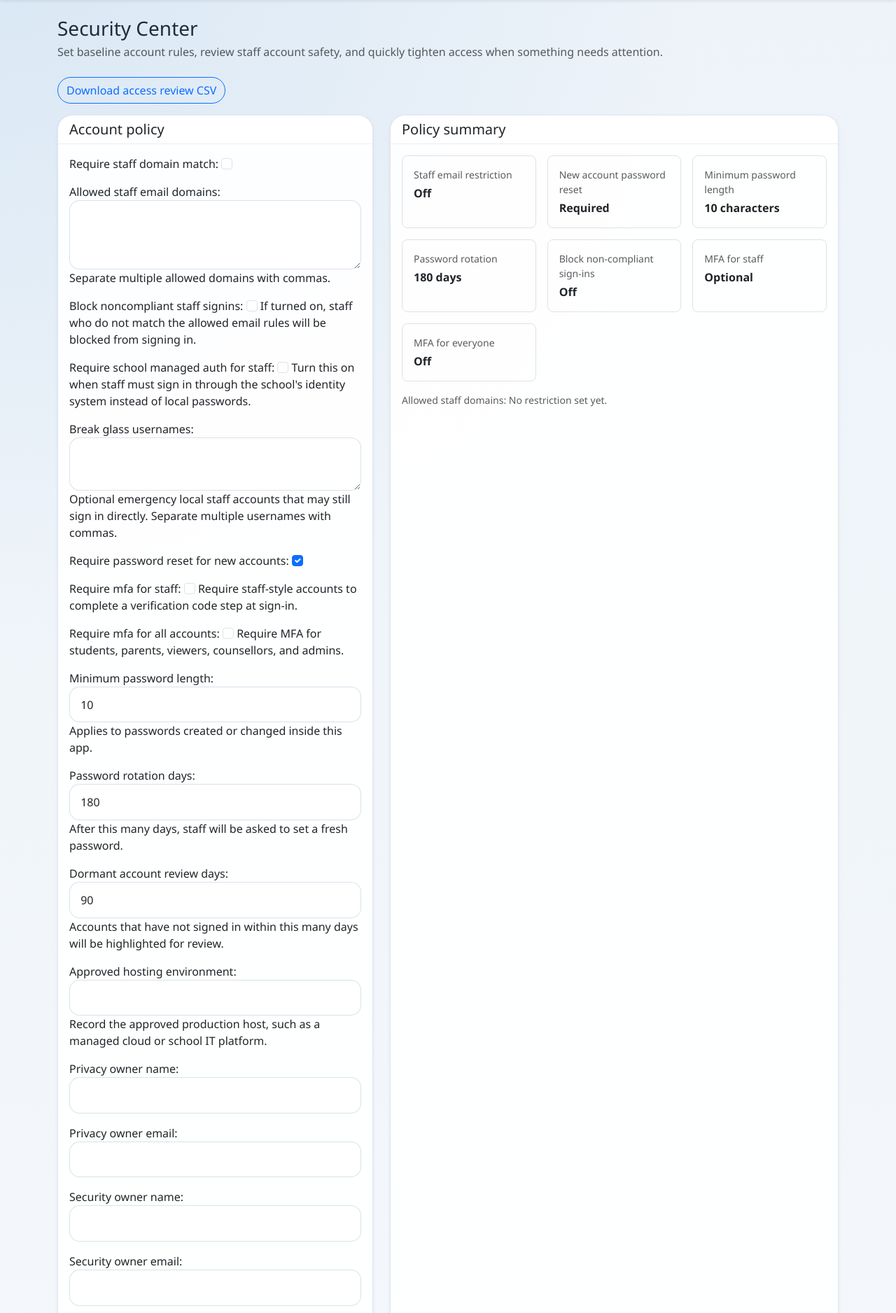
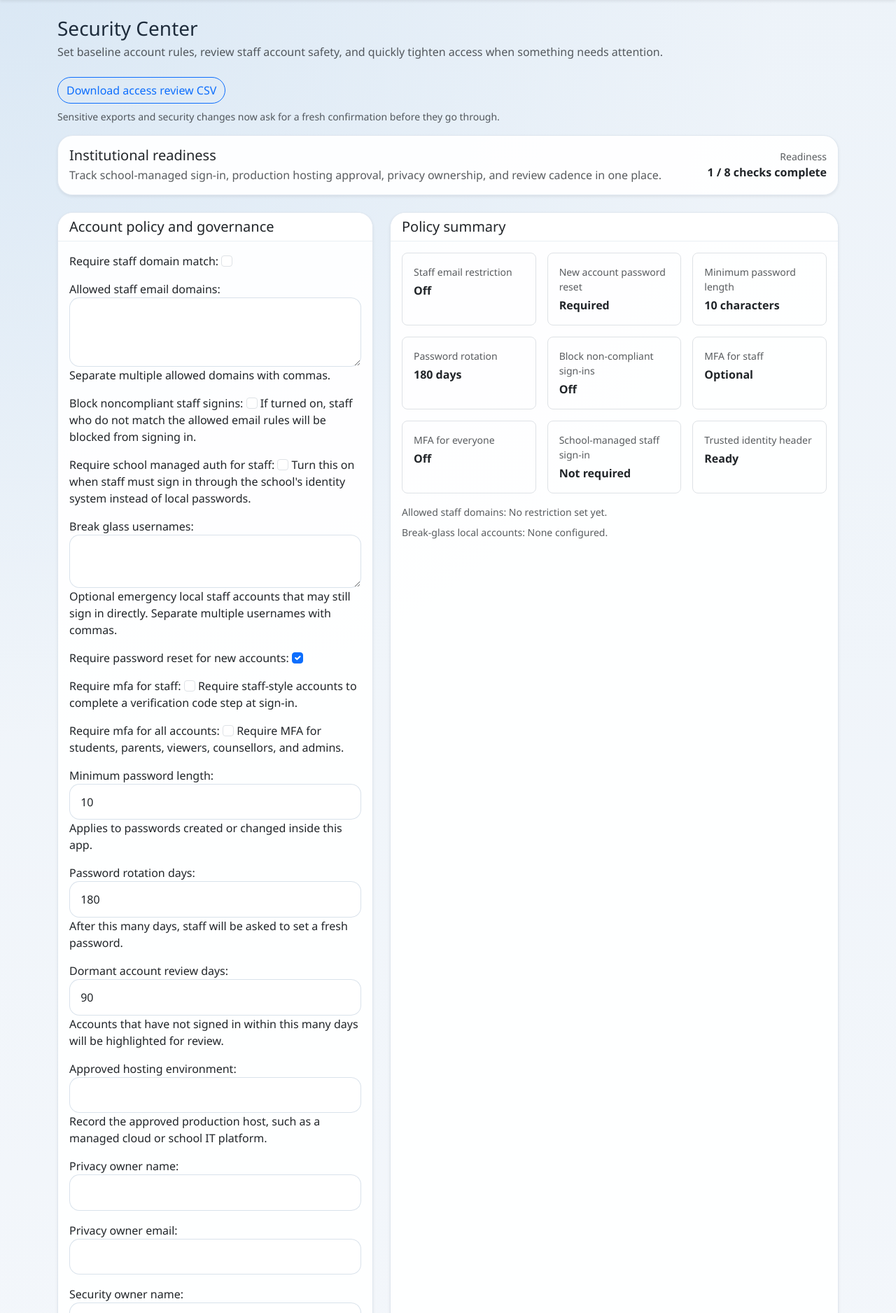
Before and after one commit to Malafattus/Student-Tracker, a Django app: page /security-center/ in a window 1280 px wide. Shown: the part 57-1933 px from the top of the page at 70% size. Run offline with Django 5.2, Linux system fonts and the light colour scheme; the visitor is signed in with stand-in values (Sample User, id 1); data comes from the database, SQL or seed files in the repository; data that the repository does not hold is empty; some libraries are stand-ins or nearby versions.

Commit message:
Add files via upload

```diff
--- a/templates/cases/security_center.html
+++ b/templates/cases/security_center.html
@@ -7,12 +7,27 @@
 </div>
 <div class="mb-3">
     <a class="btn btn-outline-primary" href="{% url 'security_review_export' %}">Download access review CSV</a>
+    <div class="small text-muted mt-2">Sensitive exports and security changes now ask for a fresh confirmation before they go through.</div>
+</div>
+<div class="card shadow-sm mb-4">
+    <div class="card-body">
+        <div class="d-flex flex-wrap justify-content-between gap-3 align-items-center">
+            <div>
+                <h2 class="h5 mb-1">Institutional readiness</h2>
+                <div class="text-muted">Track school-managed sign-in, production hosting approval, privacy ownership, and review cadence in one place.</div>
+            </div>
+            <div class="text-end">
+                <div class="small text-muted">Readiness</div>
+                <div class="fw-semibold">{{ governance_readiness.complete_count }} / {{ governance_readiness.total_count }} checks complete</div>
+            </div>
+        </div>
+    </div>
 </div>
 <div class="row g-4">
     <div class="col-lg-5">
         <div class="card shadow-sm h-100">
             <div class="card-header bg-white">
-                <h2 class="h5 mb-0">Account policy</h2>
+                <h2 class="h5 mb-0">Account policy and governance</h2>
             </div>
             <div class="card-body">
                 <form method="post">
@@ -73,6 +88,18 @@
                             <div class="fw-semibold">{% if policy.require_mfa_for_all_accounts %}Required{% else %}Off{% endif %}</div>
                         </div>
                     </div>
+                    <div class="col-md-4">
+                        <div class="border rounded-3 p-3 h-100">
+                            <div class="small text-muted mb-1">School-managed staff sign-in</div>
+                            <div class="fw-semibold">{% if policy.require_school_managed_auth_for_staff %}Required{% else %}Not required{% endif %}</div>
+                        </div>
+                    </div>
+                    <div class="col-md-4">
+                        <div class="border rounded-3 p-3 h-100">
+                            <div class="small text-muted mb-1">Trusted identity header</div>
+                            <div class="fw-semibold">{% if governance_readiness.checks.school_auth %}Ready{% else %}Not ready{% endif %}</div>
+                        </div>
+                    </div>
                 </div>
                 <div class="mt-3 small text-muted">
                     Allowed staff domains:
@@ -80,6 +107,14 @@
                         {{ policy.allowed_staff_domains|join:", " }}
                     {% else %}
                         No restriction set yet.
+                    {% endif %}
+                </div>
+                <div class="mt-2 small text-muted">
+                    Break-glass local accounts:
+                    {% if policy.break_glass_accounts %}
+                        {{ policy.break_glass_accounts|join:", " }}
+                    {% else %}
+                        None configured.
                     {% endif %}
                 </div>
             </div>
@@ -105,6 +140,58 @@
     </div>
     <div class="col-md-3">
         <div class="card shadow-sm h-100"><div class="card-body"><div class="small text-muted mb-1">Dormant accounts</div><div class="h3 mb-0">{{ security_overview.dormant_accounts }}</div></div></div>
+    </div>
+    <div class="col-md-3">
+        <div class="card shadow-sm h-100"><div class="card-body"><div class="small text-muted mb-1">New sign-in alerts</div><div class="h3 mb-0">{{ security_overview.new_signin_alerts }}</div></div></div>
+    </div>
+    <div class="col-md-3">
+        <div class="card shadow-sm h-100"><div class="card-body"><div class="small text-muted mb-1">Sessions ended</div><div class="h3 mb-0">{{ security_overview.revoked_sessions }}</div></div></div>
+    </div>
+</div>
+
+<div class="row g-4 mt-1">
+    <div class="col-md-3">
+        <div class="card shadow-sm h-100"><div class="card-body"><div class="small text-muted mb-1">Production host approved</div><div class="fw-semibold">{% if governance_readiness.checks.hosting %}Yes{% else %}No{% endif %}</div></div></div>
+    </div>
+    <div class="col-md-3">
+        <div class="card shadow-sm h-100"><div class="card-body"><div class="small text-muted mb-1">Privacy owner assigned</div><div class="fw-semibold">{% if governance_readiness.checks.privacy_owner %}Yes{% else %}No{% endif %}</div></div></div>
+    </div>
+    <div class="col-md-3">
+        <div class="card shadow-sm h-100"><div class="card-body"><div class="small text-muted mb-1">Security owner assigned</div><div class="fw-semibold">{% if governance_readiness.checks.security_owner %}Yes{% else %}No{% endif %}</div></div></div>
+    </div>
+    <div class="col-md-3">
+        <div class="card shadow-sm h-100"><div class="card-body"><div class="small text-muted mb-1">Operations owner assigned</div><div class="fw-semibold">{% if governance_readiness.checks.operations_owner %}Yes{% else %}No{% endif %}</div></div></div>
+    </div>
+</div>
+
+<div class="card shadow-sm mt-4">
+    <div class="card-header bg-white">
+        <h2 class="h5 mb-0">Recent sign-in monitoring</h2>
+    </div>
+    <div class="list-group list-group-flush">
+        {% for item in recent_signins %}
+            <div class="list-group-item">
+                <div class="d-flex flex-wrap justify-content-between gap-2">
+                    <div>
+                        <div class="fw-semibold">
+                            {% if item.action == "new_signin_location" %}
+                                New sign-in location noticed
+                            {% else %}
+                                Successful sign-in
+                            {% endif %}
+                        </div>
+                        <div class="small text-muted">
+                            {% if item.actor %}{{ item.actor.get_full_name|default:item.actor.username }}{% endif %}
+                            {% if item.details.ip_address %} | IP {{ item.details.ip_address }}{% endif %}
+                            {% if item.details.method %} | {{ item.details.method|title }}{% endif %}
+                        </div>
+                    </div>
+                    <div class="small text-muted">{{ item.created_at|date:"M j, Y g:i A" }}</div>
+                </div>
+            </div>
+        {% empty %}
+            <div class="list-group-item text-muted">No recent sign-in activity yet.</div>
+        {% endfor %}
     </div>
 </div>
 
@@ -140,6 +227,9 @@
                         <td>
                             {% if user.profile.manually_locked %}
                                 <span class="badge text-bg-danger">Locked</span>
+                            {% endif %}
+                            {% if user.profile.session_revoked_at %}
+                                <span class="badge text-bg-secondary">Sessions ended</span>
                             {% endif %}
                             {% if user.profile.must_reset_password %}
                                 <span class="badge text-bg-warning">Reset required</span>
@@ -196,6 +286,11 @@
                                 <form method="post" class="d-inline">
                                     {% csrf_token %}
                                     <input type="hidden" name="user_id" value="{{ user.user.pk }}">
+                                    <button class="btn btn-sm btn-outline-secondary" name="action" value="revoke_sessions" type="submit">End access now</button>
+                                </form>
+                                <form method="post" class="d-inline">
+                                    {% csrf_token %}
+                                    <input type="hidden" name="user_id" value="{{ user.user.pk }}">
                                     {% if user.profile.must_reset_password %}
                                         <button class="btn btn-sm btn-outline-secondary" name="action" value="clear_reset" type="submit">Clear reset</button>
                                     {% else %}
```
Also changed, not shown: templates/registration/sensitive_action_verify.html (added, +35 -0 lines).
